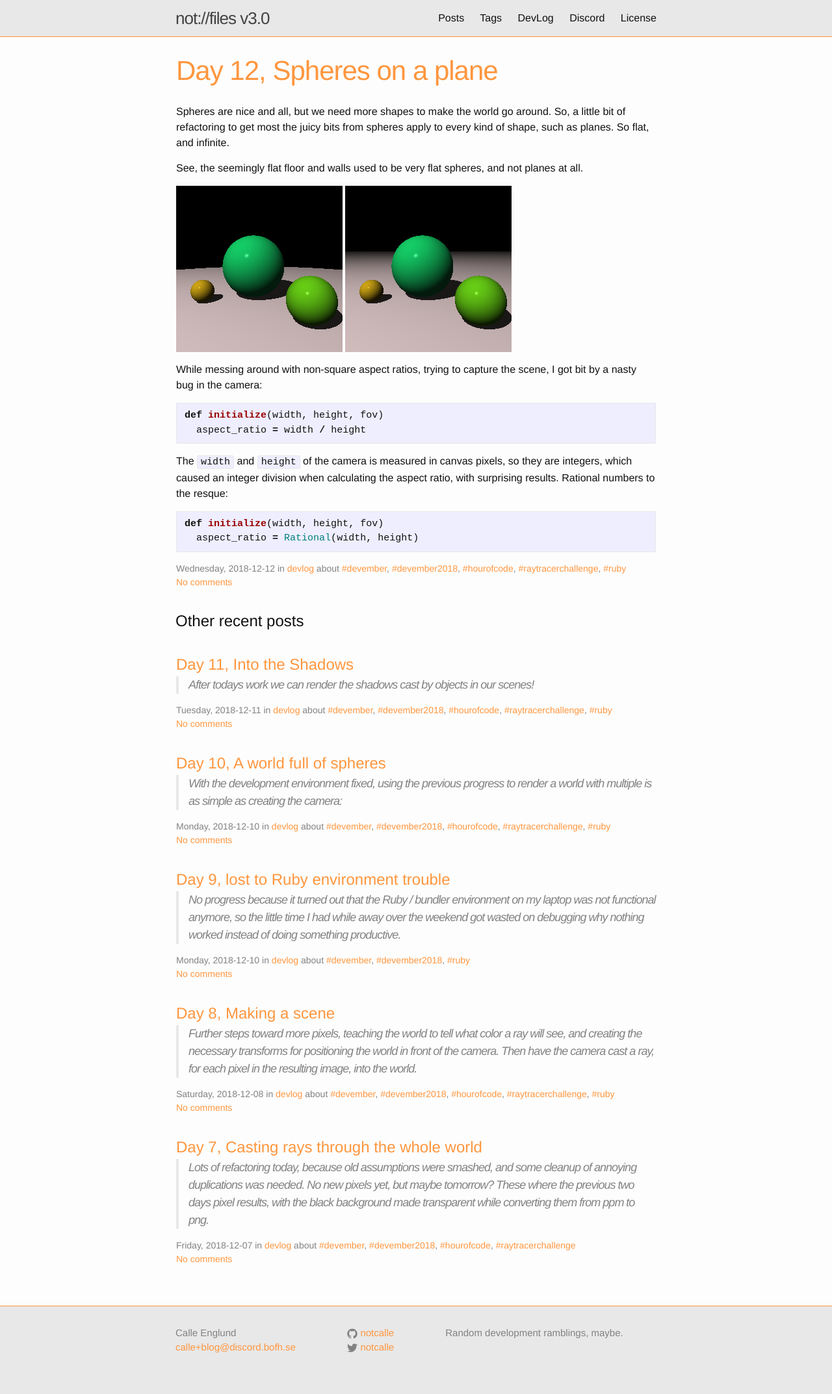
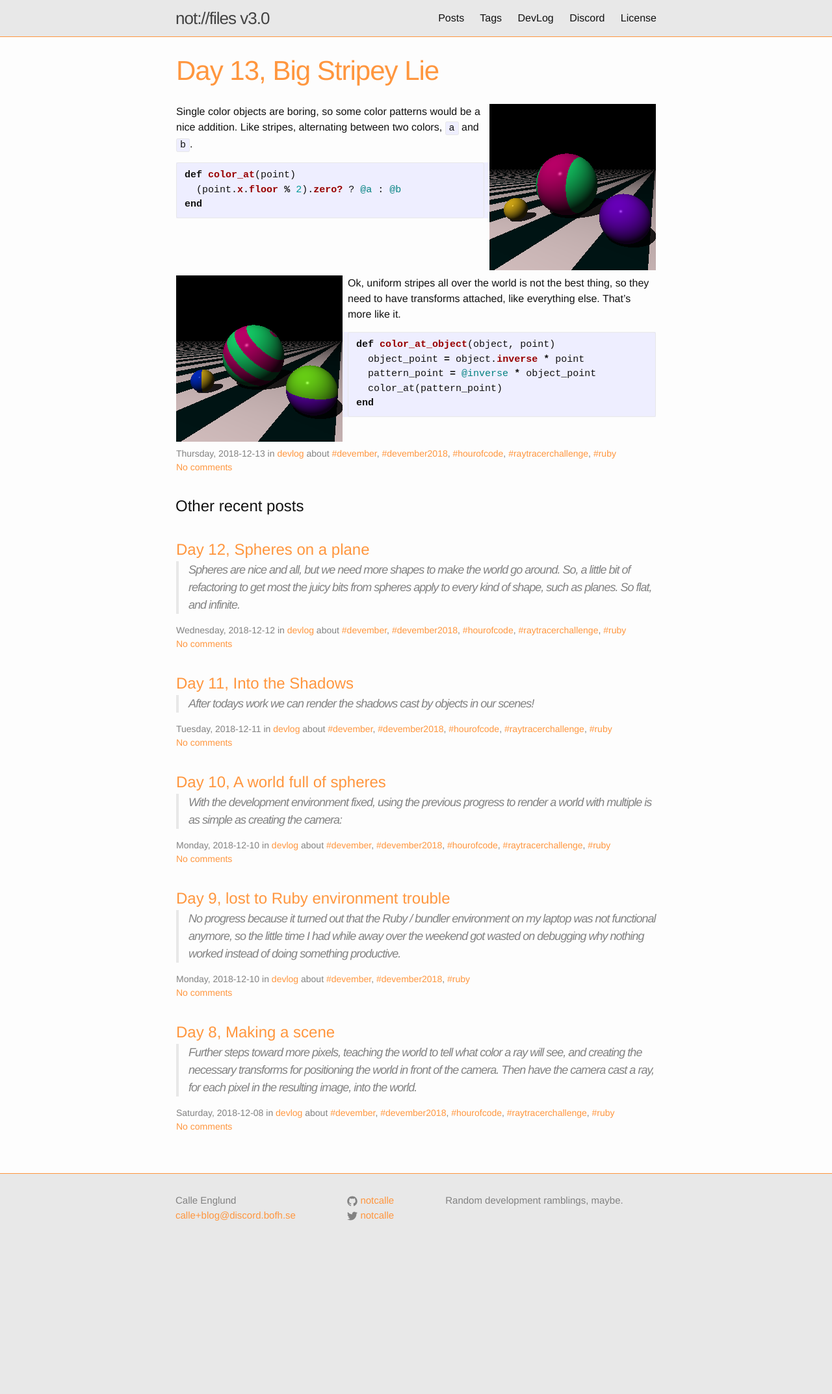
Before and after one commit to notCalle/notcalle.github.io, a Jekyll site: the page built from index.html, in a window 1280 px wide. Shown: the whole page at 65% size. Built offline with Jekyll 4.4.1, drawn with Linux system fonts in a browser that asks for light colours; comment, search, counter and statistics services are not loaded; after the commit the page ends 1942 px from its top, so only the background shows below that.

Commit message:
Publish devember devlog 13

````diff
--- /dev/null
+++ b/_posts/2018-12-14-day-13-big-stripey-lie.md
@@ -0,0 +1,35 @@
+---
+category: devlog
+layout: post
+tags:
+- devember
+- devember2018
+- hourofcode
+- raytracerchallenge
+- ruby
+title: Day 13, Big Stripey Lie
+date: '2018-12-14T00:14:12+01:00'
+---
+![Big Stripey Lie](/img/2018/12/big-stripey-lie.png){: .right }
+
+Single color objects are boring, so some color patterns would be a nice addition. Like stripes, alternating between two colors, `a` and `b`.
+
+```ruby
+def color_at(point)
+  (point.x.floor % 2).zero? ? @a : @b
+end
+```
+
+{: .clear }
+
+![Big Stripey Truth](/img/2018/12/big-stripey-truth.png){: .left }
+
+Ok, uniform stripes all over the world is not the best thing, so they need to have transforms attached, like everything else. That's more like it.
+
+```ruby
+def color_at_object(object, point)
+  object_point = object.inverse * point
+  pattern_point = @inverse * object_point
+  color_at(pattern_point)
+end
+```
--- a/_sass/_layout.scss
+++ b/_sass/_layout.scss
@@ -197,6 +197,7 @@
 }
 
 .post-meta {
+    clear: both;
     font-size: $small-font-size;
     color: $grey-color;
 }
@@ -256,4 +257,23 @@ div.post-link {
             font-size: 18px;
         }
     }
+
+    .clear {
+        clear: both;
+        margin: 0px;
+    }
+
+    .right {
+        clear: right;
+        float: right;
+        margin-left: 0.5em;
+        margin-bottom: 0.5em;
+    }
+
+    .left {
+        clear: left;
+        float: left;
+        margin-right: 0.5em;
+        margin-bottom: 0.5em;
+    }
 }
````
Also changed, not shown: img/2018/12/big-stripey-lie.png (added), img/2018/12/big-stripey-truth.png (added).
